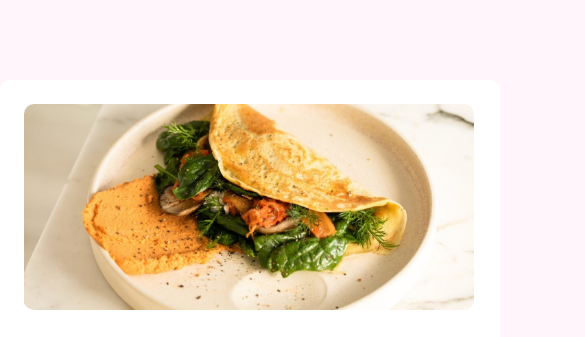
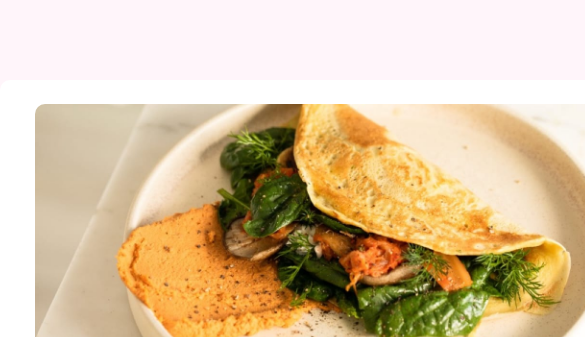
Before and after one commit to hazhir00/Recipe-Page-Main, a plain HTML site: page index.html in a window 390 px wide. Shown: the top 337 px of the page, 585 px wide, since content can reach past the window. Drawn offline with Linux system fonts and the light colour scheme.

Commit message:
Fixing some bugs
* changed image address
* changed style of media query

```diff
--- a/index.html
+++ b/index.html
@@ -17,7 +17,7 @@
   <body>
     <main>
       <img
-        src="/assets/images/image-omelette.jpeg"
+        src="/Recipe-Page-Main/assets/images/image-omelette.jpeg"
         alt="Omelette Image"
         width="100px"
       />
--- a/style.css
+++ b/style.css
@@ -184,16 +184,18 @@ table tr td:last-child {
 
 /* Media Query */
 
-@media (min-width: 375px) {
+@media (min-width: 376px) {
   main {
-    width: 500px;
+    width: 700px;
     margin: 5em auto;
     border-radius: 10px;
+    display: flex;
+    flex-direction: column;
   }
 
   img {
     width: 90%;
     border-radius: 10px;
-    margin: 1.5em 1.5em 0 1.5em;
+    margin: 1.5em auto;
   }
 }
```
